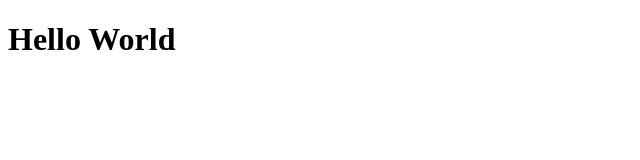
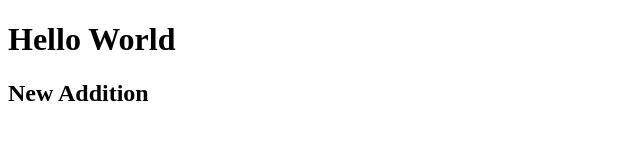
Before and after one commit to shahiidsheikh/ecommerce, a plain HTML site: page index.html in a window 1280 px wide. Shown: the whole page, without its empty margins (0-640 px from the left). Drawn offline with Linux system fonts and the light colour scheme.

Commit message:
added h2

```diff
--- a/index.html
+++ b/index.html
@@ -7,5 +7,6 @@
 </head>
 <body>
     <h1>Hello World</h1>
+    <h2>New Addition</h2>
 </body>
 </html>
```
